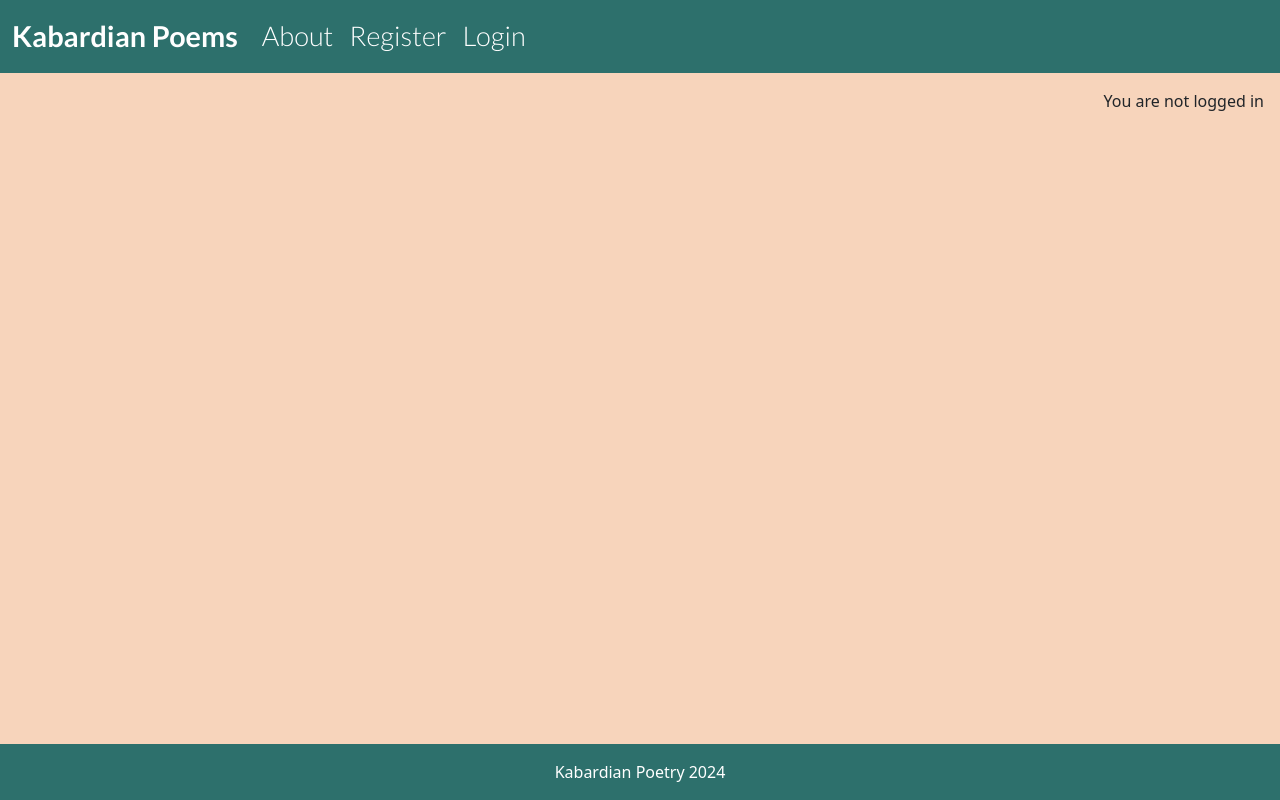
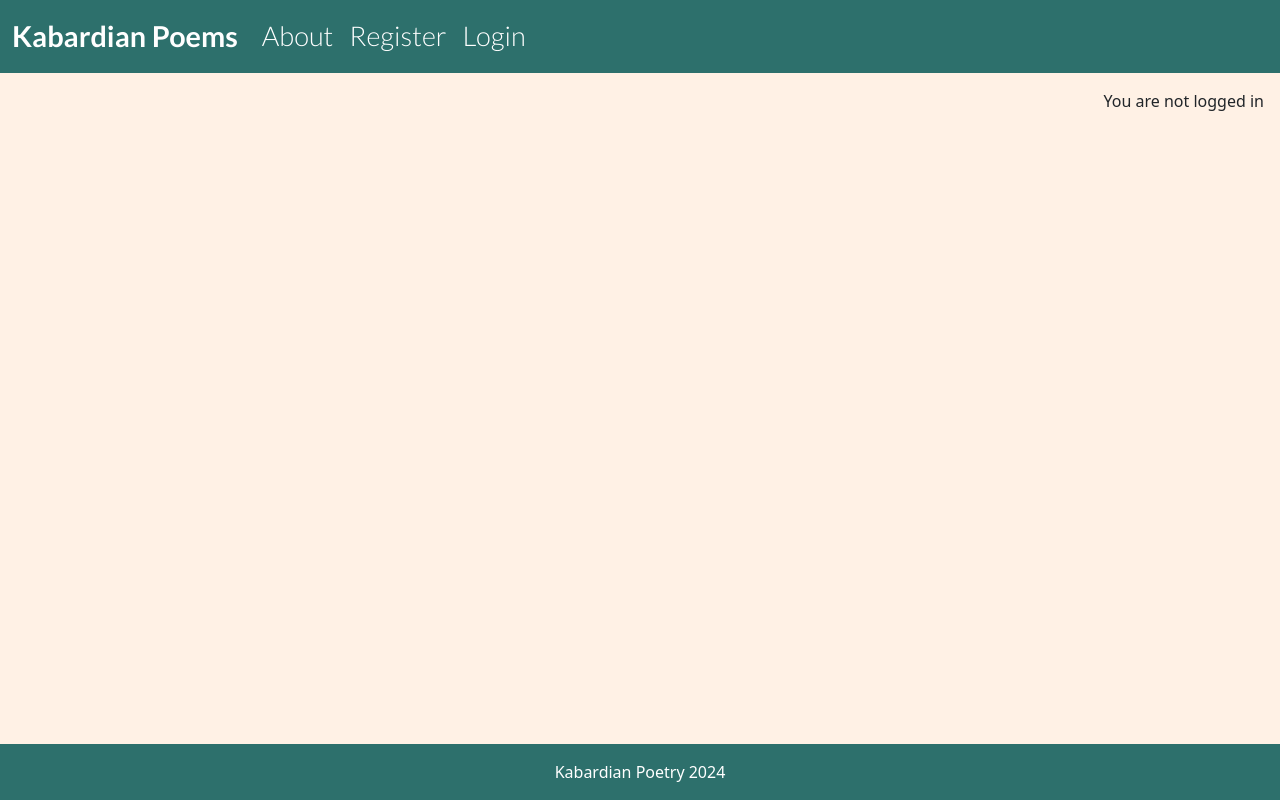
Before and after one commit to kkumyk/kabardian-poetry-collection, a Django app: page /about/ in a window 1280 px wide. Run offline with Django 5.2, Linux system fonts and the light colour scheme; data that the repository does not hold is empty.

Commit message:
change main background colour

```diff
--- a/kabardian-poetry-project/static/css/style.css
+++ b/kabardian-poetry-project/static/css/style.css
@@ -29,7 +29,7 @@ body {
 }
 
 .main-bg {
-    background-color: #f7d4bb;
+    background-color: #FFF1E5;
 }
 
 .card {
```
